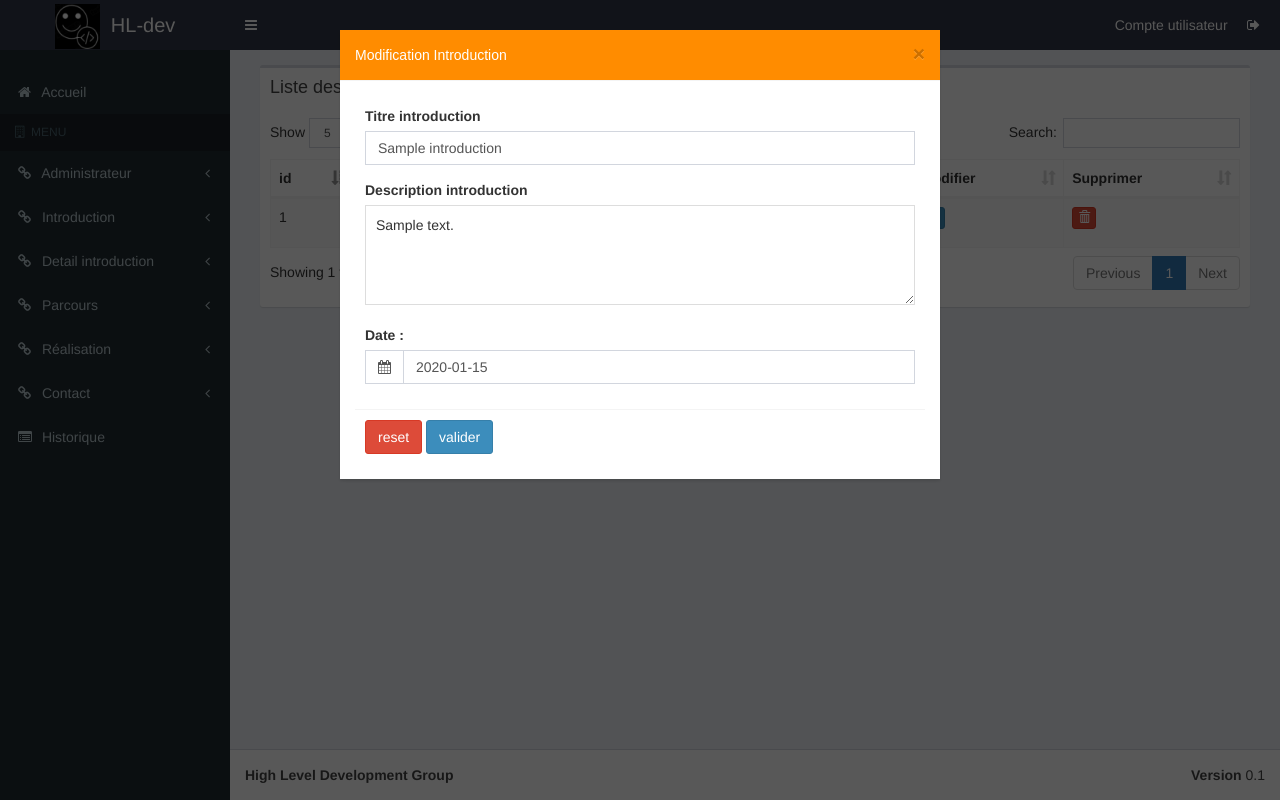
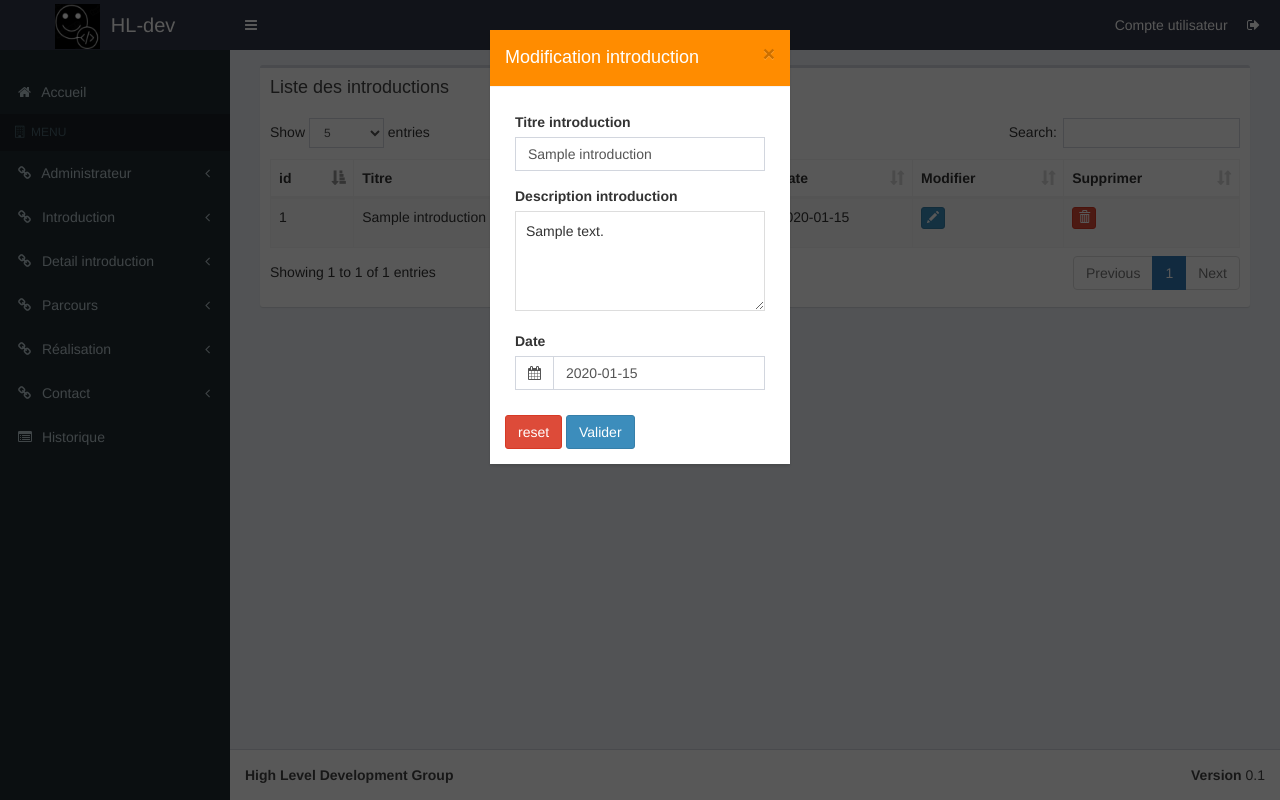
Before and after one commit to RAPATSALAHY/HlDEV_Portfolio, a Django app: page /introduction/listeIntro in a window 1280 px wide, after a click that opens the changed part. Run offline with Django 4.2, Linux system fonts and the light colour scheme; tables that the repository leaves empty hold one stand-in row (values such as "Sample post"); some libraries are stand-ins or nearby versions.

Commit message:
update1 IHM introduction

```diff
--- a/templates/contents/introduction/Listage.html
+++ b/templates/contents/introduction/Listage.html
@@ -13,8 +13,8 @@
                         <h3 class="box-title">Liste des introductions</h3>
                     </div>
 
-            <div class="box-body">
-                <table id="example" class="table table-striped table-bordered dt-responsive nowrap" width="100%">
+                    <div class="box-body table-responsive">
+                        <table id="example" class="table table-striped table-bordered nowrap" width="100%">
                             <thead class="thead-dark">
                                 <tr>
                                     <th>id</th>
@@ -26,37 +26,27 @@
                                 </tr>
                             </thead>
                             <tbody>
-
                             </tbody>
                         </table>
                     </div>
-            <!-- /.box-body -->
-
-               <!--Notification-->
-               <div id="message"></div>
-               <!--Notification-->
-
-               <!--Modals Modifier-->
+                <!--Modals modifier-->
                     <div class="modal" id="edit" tabindex="-1" role="dialog" aria-labelledby="modalLabel" aria-hidden="true">
-                         <div class="modal-dialog">
+                        <div class="modal-dialog modal-sm" role="document">
                             <div class="modal-content">
                                 <div class="modal-header colorerModal">
-                                    <button type="button" class="close" data-dismiss="modal" aria-label="Close">
-                                        <span aria-hidden="true">&times;</span>
+                                    <button type="button" class="close fermer" data-dismiss="modal" aria-label="Close">
+                                        <span aria-hidden="true>">&times;</span>
                                     </button>
-                                    <h5 class="modal-title">Modification Introduction</h5>
+                                    <h4 class="modal-title" id="modalLabel">Modification introduction</h4>
                                 </div>
 
                                 <div class="modal-body">
-                                    <input type="hidden" name="modif" id="modif" value=""/>
                                     <form method="POST" action="{% url 'introduction:ExecuterModificationIntroduction' %}" id="formModif">
-                                        {% csrf_token %}
-                                        <!--Ato formulaire-->
-                                        <input id="id_intro" type="hidden">
+                                        <input id="id_intro" type="hidden"/>
                                         <div class="box-body">
                                             <div class="form-group">
                                                 <label for="titre">Titre introduction</label>
-                                                <input class="form-control" type="text" name="titre" id="titre" placeholder="Mettre le titre introduction" maxlength="100">
+                                                <input class="form-control" type="text" name="titre" id="titre" placeholder="Mettre le titre introduction" maxlength="100" />
                                             </div>
 
                                             <div class="form-group">
@@ -64,36 +54,31 @@
                                                 <textarea class="textarea" name="description" id="description" placeholder="Mettre la description du texte ici" style="width: 100%; height: 100px; font-size: 14px; line-height: 18px; border: 1px solid #dddddd; padding: 10px;">
                                                 </textarea>
                                             </div>
-                                            <!--Date -->
+
                                             <div class="form-group">
-                                                 <label>Date :</label>
+                                                <label for="date">Date</label>
                                                 <div class="input-group date">
                                                     <div class="input-group-addon">
                                                     <i class="fa fa-calendar"></i>
                                                 </div>
-
-                                             <input type="text" class="form-control pull-right" name="datepicker" id="datepicker">
+                                                <input type="text" class="form-control pull-right" name="datepicker" id="datepicker"/>
                                                 </div>
                                                 </div>
                                             </div>
-                                            <!--Date-->
 
-                                           <div class="box-footer">
-                                                 <input type="reset" class="btn btn-danger" value="reset">
-                                                 <input type="submit" class="btn btn-primary id_modif" value="valider">
+                                            <div class="boox-footer">
+                                                <button type="reset" class="btn btn-danger" value="reset">reset</button>
+                                                <button type="submit" class="btn btn-primary id_modif" value="valider">Valider</button>
                                             </div>
                                         </div>
-                                        <!--Ato formulaire-->
                                     </form>
-
-                                <div>
                                 </div>
                             </div>
                         </div>
                     </div>
-               <!--Modals Modifier-->
+                <!--Modals modifier-->
 
-               <!-- Modals Supprimer-->
+                <!--Modals supprimer-->
                 <div class="modal fade" id="delete" tabindex="-1" role="dialog" aria-labelledby="modalLabel" aria-hidden="true">
                     <div class="modal-dialog modal-sm" role="document">
                         <div class="modal-content">
@@ -101,32 +86,30 @@
                                 <button type="button" class="close fermer" data-dismiss="modal" aria-label="Close">
                                     <span aria-hidden="true">&times;</span>
                                     </button>
-                                        <h4 class="modal-title" id="modalLabel">Confirmation</h4>
+                                    <h4 class="modal-title" id="modalLabel">Suppression introduction</h4>
                             </div>
+
                             <div class="modal-body">
-                                        Voulez vous supprimer ?
+                               <p> Voulez vous supprimer ?</p>
                             </div>
+
                             <div class="modal-footer">
                                 <input type="hidden" name="suppr" id="suppr" value=""/>
-                                        <button type="button" class="btn btn-default" data-dismiss="modal">Non</button>
+                                <button type="button" class="btn btn btn-danger" data-dismiss="modal">Non</button>
                                 <button  id="supprimer" type="submit" class="btn btn-primary id_suppr" data-dismiss="modal">Oui</button>
                             </div>
                         </div>
                     </div>
                 </div>
-                         <!--Modals Supprimer-->
-
+                <!--Modals supprimer-->
+                <!--Notification-->
+               <div id="message"></div>
+               <!--Notification-->
+                <!--Farany-->
                 </div>
-          <!-- /.box -->
-
             </div>
-        <!-- /.col -->
-
         </div>
-      <!-- /.row -->
-
     </section>
-    <div class="control-sidebar-bg"></div>
 </div>
 
 <script>
```
Also changed, not shown: templates/contents/administrateur/Listage-administrateur.html (+7 -7 lines). Lines whose indentation alone changed are shown as unchanged.
